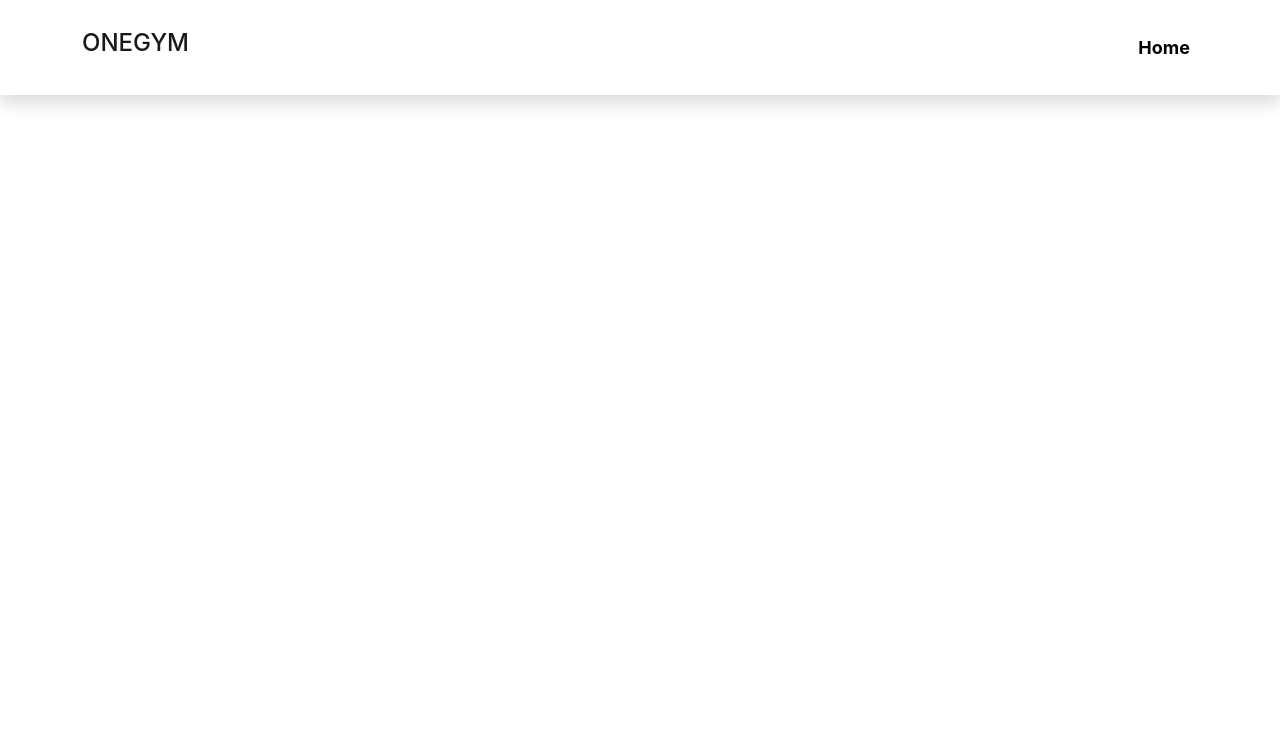
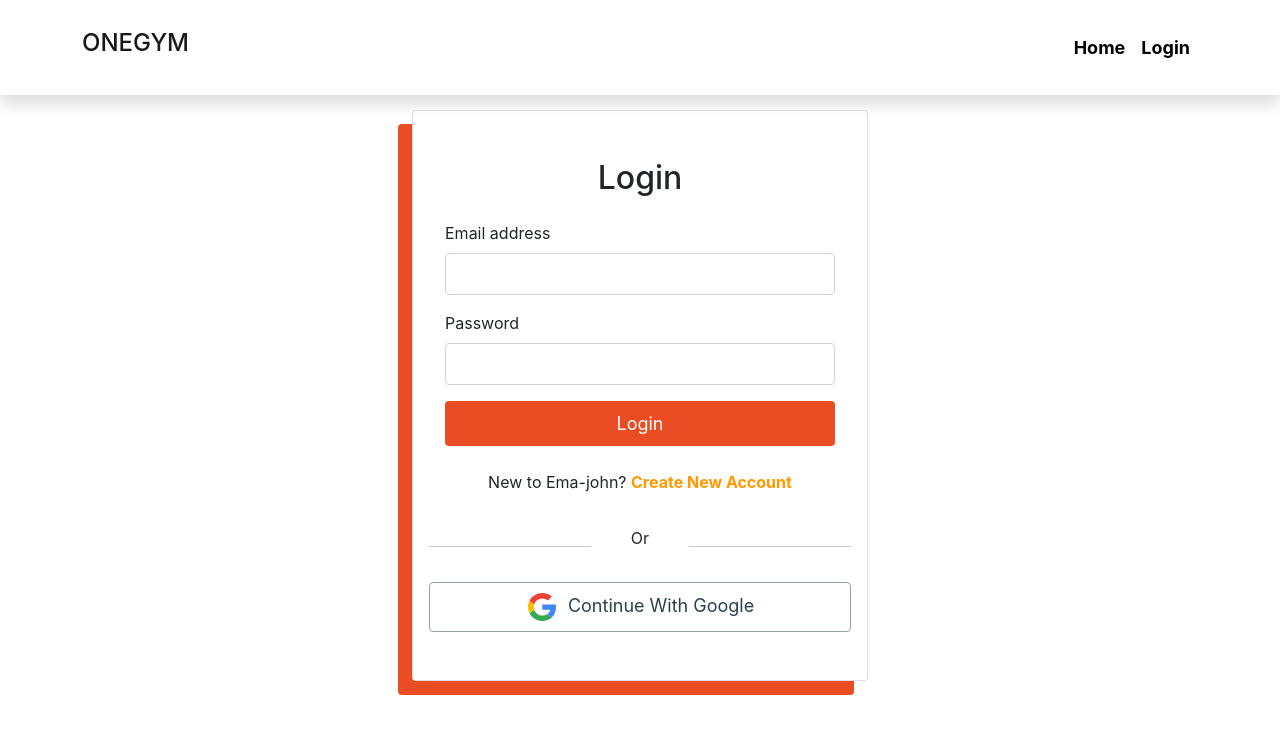
Before and after one commit to masharzy/onegym, a React (Create React App) app: page /login in a window 1280 px wide. Before the commit this address had no page. Shown: the top 734 px of the page. Built offline with nearby package versions, Linux system fonts and the light colour scheme.

Commit message:
Login page design done

```diff
--- a/package.json
+++ b/package.json
@@ -17,6 +17,7 @@
     "react-firebase-hooks": "^5.0.3",
     "react-router-dom": "^6.3.0",
     "react-scripts": "5.0.1",
+    "react-toastify": "^8.2.0",
     "react-typewriter-effect": "^1.1.0",
     "web-vitals": "^2.1.4"
   },
--- a/src/App.js
+++ b/src/App.js
@@ -2,6 +2,8 @@ import './App.css';
 import { Route, Routes } from 'react-router-dom';
 import Home from './Pages/Home/Home/Home';
 import Header from './Pages/Shared/Header/Header';
+import Checkout from './Pages/Checkout/Checkout';
+import Login from './Pages/Auth/Login/Login';
 
 function App() {
   return (
@@ -9,6 +11,8 @@ function App() {
       <Header/>
       <Routes>
           <Route path="/" element={<Home/>} />
+          <Route path="/login" element={<Login/>} />
+          <Route path="/checkout" element={<Checkout/>} />
       </Routes>
     </div>
   );
--- /dev/null
+++ b/src/Pages/Auth/Login/Login.css
@@ -0,0 +1,39 @@
+.btn-color {
+    background-color: #EA4C23 !important;
+    color: #fff !important;
+    font-size: 18px;
+  }
+
+  .link {
+    color: rgba(255, 153, 0, 1) !important;
+  }
+
+  a {
+    text-decoration: none;
+  }
+
+  #continueWithGoogle {
+    background-color: #fff !important;
+    border: 1px solid rgba(149, 160, 167, 1);
+  }
+
+  .login-card{
+    margin-top: 15px;
+    box-shadow: -14px 14px 0px #EA4C23;
+  }
+
+  @media screen and (max-width: 3000px) {
+    .login {
+      width: 40% !important;
+    }
+  }
+  @media screen and (max-width: 1000px) {
+    .login {
+      width: 60% !important;
+    }
+  }
+  @media screen and (max-width: 768px) {
+    .login {
+      width: 80% !important;
+    }
+  }
--- /dev/null
+++ b/src/Pages/Auth/Login/Login.js
@@ -0,0 +1,197 @@
+import React, { useState, useEffect } from "react";
+import "./Login.css";
+import googleImage from "../../../images/social/Google.svg";
+import { Link, useLocation, useNavigate } from "react-router-dom";
+import { useSignInWithEmailAndPassword, useSignInWithGoogle } from "react-firebase-hooks/auth";
+import { auth } from "../../../firebase.init";
+import { ToastContainer, toast } from "react-toastify";
+import "react-toastify/dist/ReactToastify.css";
+
+const Login = () => {
+  const [signInWithGoogle, googleUser, googleLoading, googleError] = useSignInWithGoogle(auth);
+  const [userInfo, setUserInfo] = useState({
+    email: "",
+    password: "",
+  });
+  const [errors, setErrors] = useState({
+    email: "",
+    password: "",
+    general: "",
+  });
+  const [signInWithEmailAndPassword, user, loading, emailAndPasswordError] =
+    useSignInWithEmailAndPassword(auth);
+  const [showPassword, setShowPassword] = useState(false);
+
+  const handleEmailChange = (e) => {
+    const value = e.target.value;
+    const emailRegex = /\S+@\S+\.\S+/;
+    const validEmail = emailRegex.test(value);
+    if (validEmail) {
+      setUserInfo({ ...userInfo, email: value });
+      setErrors({ ...errors, email: "" });
+    } else {
+      setErrors({ ...errors, email: "Invalid Email" });
+      setUserInfo({ ...userInfo, email: "" });
+    }
+  };
+  const handlePasswordChange = (e) => {
+    const value = e.target.value;
+    const passwordRegex = /.{6,}/;
+    const validPassword = passwordRegex.test(value);
+    if (validPassword) {
+      setUserInfo({ ...userInfo, password: value });
+      setErrors({ ...errors, password: "" });
+    } else {
+      setErrors({ ...errors, password: "Minimum 6 characters" });
+      setUserInfo({ ...userInfo, password: "" });
+    }
+  };
+
+  const handleLogin = (e) => {
+    e.preventDefault();
+    signInWithEmailAndPassword(userInfo.email, userInfo.password);
+  };
+
+  useEffect(() => {
+    if (emailAndPasswordError) {
+      const newErrorMessage = emailAndPasswordError.message
+        .split("Firebase: Error (auth/")
+        .join("")
+        .split("-")
+        .join(" ")
+        .split(").")
+        .join("");
+      toast.error(newErrorMessage, {
+        position: "top-right",
+        autoClose: 5000,
+        hideProgressBar: false,
+        closeOnClick: true,
+        pauseOnHover: true,
+        progress: undefined,
+      });
+    } else if (user?.user?.uid) {
+      toast.success("Login Successful", {
+        position: "top-right",
+        autoClose: 5000,
+        hideProgressBar: false,
+        closeOnClick: true,
+        pauseOnHover: true,
+        progress: undefined,
+      });
+    }
+  }, [emailAndPasswordError, user]);
+
+  let navigate = useNavigate();
+  const location = useLocation();
+  const from = location?.state?.from?.pathname || "/";
+
+  useEffect(() => {
+    if (user) {
+      navigate(from, {replace:true});
+    }
+  }, [user, navigate, from]);
+
+  console.log(googleUser);
+  console.log(user);
+
+  return (
+    <div className="container">
+      <ToastContainer
+        position="top-right"
+        autoClose={5000}
+        hideProgressBar={false}
+        newestOnTop={false}
+        closeOnClick
+        rtl={false}
+        pauseOnFocusLoss
+        pauseOnHover
+        theme="dark"
+      />
+      <div className="row">
+        <div className="login mx-auto p-0 col-12">
+          <div className="login-card card px-md-3">
+            <h2 className="text-center text-dark mt-5">Login</h2>
+            <form onSubmit={handleLogin} className="card-body cardBody-color">
+              <div className="mb-3">
+                <label htmlFor="exampleInputEmail1" className="form-label">
+                  Email address
+                </label>
+                <input
+                  type="email"
+                  className="form-control py-2"
+                  id="exampleInputEmail1"
+                  onChange={handleEmailChange}
+                  required
+                />
+                {errors && <p className="text-danger">{errors.email}</p>}
+              </div>
+              <div className="mb-3">
+                <label htmlFor="exampleInputPassword1" className="form-label">
+                  Password
+                </label>
+                <div className="position-relative">
+                  <input
+                    type={showPassword ? "text" : "password"}
+                    className="form-control py-2"
+                    id="exampleInputPassword1"
+                    onChange={handlePasswordChange}
+                    required
+                  />
+                  <i
+                    style={{
+                      top: "20%",
+                      right: 5,
+                      fontSize: "24px",
+                      cursor: "pointer",
+                      position: "absolute"
+                    }}
+                    onClick={() => setShowPassword(!showPassword)}
+                    className={showPassword ? "icofont-eye" : "icofont-eye-blocked"}
+                  ></i>
+                </div>
+                {errors && <p className="text-danger">{errors.password}</p>}
+              </div>
+              <div className="text-center">
+                <button
+                  className="btn btn-color py-2 mb-4 w-100"
+                  disabled={errors.email || errors.password ? true : false}
+                >
+                  Login
+                </button>
+              </div>
+              <div className="text-center mb-3 text-dark">
+                New to Ema-john?&nbsp;
+                <Link to="/register" className="text-dark link fw-bold">
+                  Create New Account
+                </Link>
+              </div>
+            </form>
+            <div className="row align-items-center text-center mb-3">
+                <div className="col-md-5">
+                  <hr />
+                </div>
+                <p className="col-md-2">Or</p>
+                <div className="col-md-5">
+                  <hr />
+                </div>
+              </div>
+              <div className="google-login">
+                <button
+                  id="continueWithGoogle"
+                  className="btn btn-color py-2 mb-5 w-100"
+                  onClick={() => signInWithGoogle()}
+                >
+                  <img src={googleImage} alt="" /> &nbsp;
+                  <span style={{ color: "rgba(42, 65, 79, 1)" }}>
+                    Continue With Google
+                  </span>
+                </button>
+              </div>
+          </div>
+        </div>
+      </div>
+    </div>
+  );
+};
+
+export default Login;
--- /dev/null
+++ b/src/Pages/Checkout/Checkout.js
@@ -0,0 +1,11 @@
+import React from 'react';
+
+const Checkout = () => {
+    return (
+        <div>
+            <h1>Checkout</h1>
+        </div>
+    );
+};
+
+export default Checkout;
--- a/src/Pages/Shared/Header/Header.js
+++ b/src/Pages/Shared/Header/Header.js
@@ -27,6 +27,11 @@ const Header = () => {
                 Home
               </Link>
             </li>
+            <li className="nav-item">
+              <Link className="nav-link" to="/login">
+                Login
+              </Link>
+            </li>
           </ul>
         </div>
       </div>
--- /dev/null
+++ b/src/firebase.init.js
@@ -0,0 +1,20 @@
+// Import the functions you need from the SDKs you need
+import { initializeApp } from "firebase/app";
+import { getAuth } from "firebase/auth";
+// TODO: Add SDKs for Firebase products that you want to use
+// https://firebase.google.com/docs/web/setup#available-libraries
+
+// Your web app's Firebase configuration
+const firebaseConfig = {
+  apiKey: "AIzaSyDSTruhcA3uAgX-l2q3wKKepFqruDoNSIU",
+  authDomain: "onegym-f75b6.firebaseapp.com",
+  projectId: "onegym-f75b6",
+  storageBucket: "onegym-f75b6.appspot.com",
+  messagingSenderId: "902242663481",
+  appId: "1:902242663481:web:51a0ee468482f61ab3a1e8"
+};
+
+// Initialize Firebase
+const app = initializeApp(firebaseConfig);
+const auth = getAuth(app);
+export {app, auth}
```
Also changed, not shown: src/Pages/Auth/RequireAuth/RequireAuth.js (added, +11 -0 lines), 1 other file (tests, documents, lock files or other folders).
